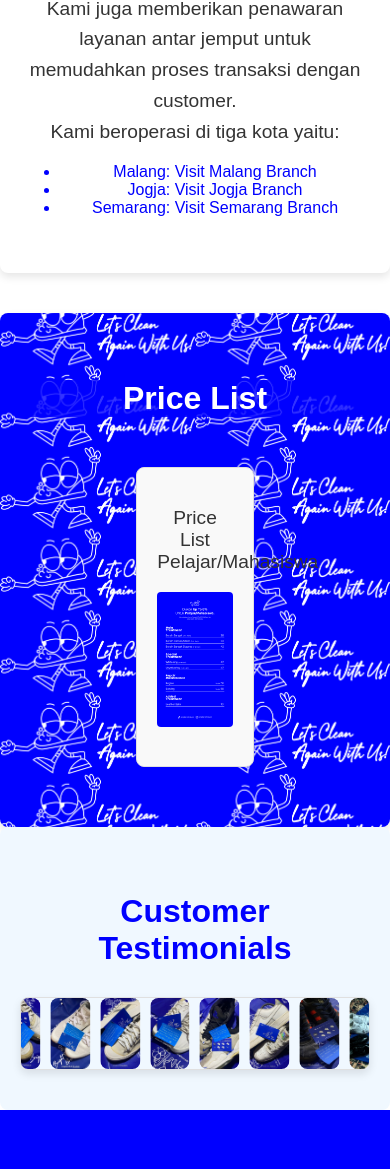
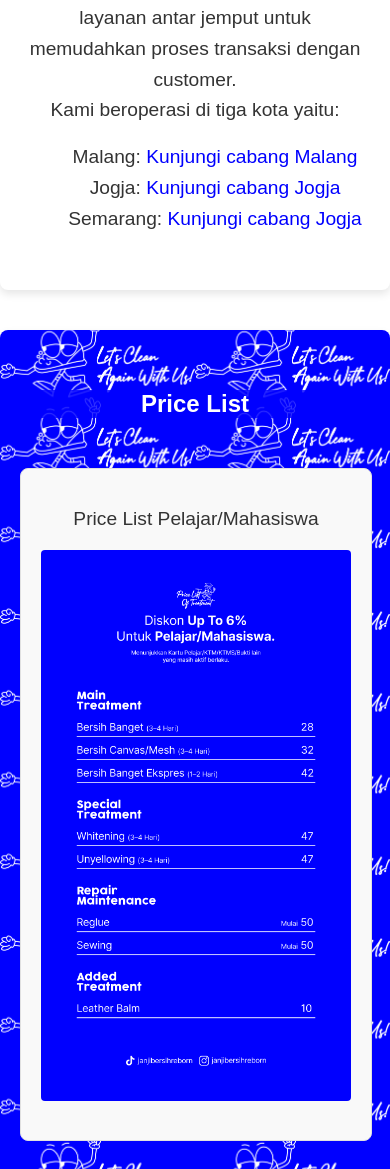
Before and after one commit to restuprtma/dasarWeb_restu, a plain HTML site: page UTS/index.html in a window 390 px wide. Shown: the part 831-2000 px from the top of the page. Drawn offline with nearby package versions, Linux system fonts and the light colour scheme.

Commit message:
Web statis - UTS pemrograman web

```diff
--- a/UTS/index.html
+++ b/UTS/index.html
@@ -3,7 +3,7 @@
 <head>
   <meta charset="UTF-8">
   <meta name="viewport" content="width=device-width, initial-scale=1.0">
-  <title>Shoe Cleaning Business</title>
+  <title>Janji Bersih</title>
   <link rel="stylesheet" href="styles.css">
   <script src="https://code.jquery.com/jquery-3.6.0.min.js"></script>
 </head>
@@ -22,9 +22,9 @@
     <p>Janji Bersih merupakan penyedia layanan pencucian dan perawatan sepatu yang berkomitmen untuk memberikan layanan yang sesuai bagi customer. Kami memiliki standar operasional prosedur yang dinamakan 3P, yaitu Penghilangan Bau, Pencucian/Perawatan Sepatu, dan Penyempurnaan Sepatu. Dengan tim yang berpengalaman dan menggunakan teknik serta produk perawatan berkualitas didukung dengan SOP yang terstandarisasi, kami memastikan setiap sepatu mendapatkan penanganan yang tepat sesuai dengan bahan dan kondisinya. Kami juga menawarkan harga yang terjangkau dengan tetap mempertahankan kualitas layanan tinggi. Kami juga memberikan penawaran layanan antar jemput untuk memudahkan proses transaksi dengan customer.</p>
     <p>Kami beroperasi di tiga kota yaitu:</p>
     <ul>
-      <li>Malang: <a href="https://maps.app.goo.gl/79SQWqoczXSFFKX46" target="_blank">Visit Malang Branch</a></li>
-      <li>Jogja: <a href="https://maps.app.goo.gl/fB85aFiqfTLNJ48G8" target="_blank">Visit Jogja Branch</a></li>
-      <li>Semarang: <a href="https://maps.app.goo.gl/bXfkjpSqyYX3gFvE6" target="_blank">Visit Semarang Branch</a></li>
+      <p>Malang: <a href="https://maps.app.goo.gl/79SQWqoczXSFFKX46" target="_blank">Kunjungi cabang Malang</a></p>
+      <p>Jogja: <a href="https://maps.app.goo.gl/fB85aFiqfTLNJ48G8" target="_blank">Kunjungi cabang Jogja</a></p>
+      <p>Semarang: <a href="https://maps.app.goo.gl/bXfkjpSqyYX3gFvE6" target="_blank">Kunjungi cabang Jogja</a></p>
     </ul>
   </section>
 
--- a/UTS/styles.css
+++ b/UTS/styles.css
@@ -1,3 +1,4 @@
+/* Global Styles */
 body {
   font-family: Arial, sans-serif;
   background-color: #ffffff;
@@ -5,7 +6,6 @@ body {
   margin: 0;
   padding: 0;
 }
-
 
 /* Header */
 header {
@@ -16,31 +16,21 @@ header {
 }
 
 .logo {
-  width: 200px; /* Adjust width to suit your design */
+  width: 200px;
   height: auto;
   display: block;
   margin: 0 auto;
 }
-
-
 
 section {
   padding: 20px;
 }
 
 
-a {
-  color: #0000ff;
-  text-decoration: none;
-}
-
-a:hover {
-  text-decoration: underline;
-}
 
 /* Business Info */
 #business-info {
-  background-color: #fff; /* Light gray background */
+  background-color: #fff;
   padding: 40px 20px;
   text-align: center;
   border-radius: 8px;
@@ -50,7 +40,7 @@ a:hover {
 
 #business-info h2 {
   font-size: 2.2em;
-  color: #0000ff; /* Business color blue */
+  color: #0000ff;
   margin-bottom: 20px;
   font-weight: bold;
 }
@@ -63,13 +53,22 @@ a:hover {
   line-height: 1.6;
 }
 
+#business-info a {
+  color: #0000ff;
+  text-decoration: none;
+}
+
+#business-info a:hover {
+  text-decoration: underline;
+}
+
 /* Price List Section */
 #price-list {
-  background-color: #0000ff; /* Keep white background */
-  background-image: url('img/Lets Clean Sober.PNG'); /* Path to your super graphic */
-  background-repeat: repeat; /* Repeats the graphic */
-  background-size: 50%; /* Size of each graphic tile, adjust as needed */
-  background-position: right; /* Adjust the size to fit your pattern */
+  background-color: #0000ff;
+  background-image: url('img/Lets Clean Sober.PNG');
+  background-repeat: repeat;
+  background-size: 50%;
+  background-position: right;
   padding: 40px 20px;
   border-radius: 8px;
   box-shadow: 0px 4px 8px rgba(0, 0, 0, 0.1);
@@ -78,17 +77,16 @@ a:hover {
   overflow: hidden;
 }
 
-
 #price-list h2 {
   background-color: rgba(0, 0, 255, 0.8);
   font-size: 2em;
-  color: #fff; /* Business color blue */
+  color: #fff;
   margin-bottom: 30px;
 }
 
 .price-item {
   display: inline-block;
-  width: calc(33% - 40px); /* Three items per row */
+  width: calc(33.33% - 40px); /* Three items per row */
   margin: 20px;
   padding: 20px;
   background-color: #f9f9f9;
@@ -113,16 +111,12 @@ a:hover {
   transform: translateY(-10px);
   box-shadow: 0px 8px 16px rgba(0, 0, 0, 0.15);
 }
-
-
-
 /* Testimonials */
 #testimonials {
-  background-color: #f0f8ff; /* Light blue tint */
+  background-color: #f0f8ff;
   padding: 40px 20px;
   border-radius: 8px;
   text-align: center;
-  position: relative;
 }
 
 #testimonials h2 {
@@ -181,7 +175,7 @@ a:hover {
 
 /* Footer */
 footer {
-  background-color: #0000ff; /* Business blue */
+  background-color: #0000ff;
   color: white;
   padding: 40px 20px;
   text-align: center;
@@ -214,7 +208,7 @@ footer .footer-links a {
 }
 
 footer .footer-links a:hover {
-  color: #ffdf00; /* Hover effect with contrasting color */
+  color: #ffdf00;
 }
 
 footer .social-links {
@@ -229,7 +223,7 @@ footer .social-links a {
 }
 
 footer .social-links a:hover {
-  transform: scale(1.2); /* Enlarge icons on hover */
+  transform: scale(1.2);
 }
 
 footer p {
@@ -237,3 +231,41 @@ footer p {
   margin-top: 20px;
   color: #ccc;
 }
+
+/* Media Queries for Responsiveness */
+@media (max-width: 1024px) {
+  .price-item {
+    width: calc(50% - 40px); /* Two items per row on tablets */
+    margin: 20px;
+  }
+
+  #testimonial-images img {
+    width: calc(20% - 10px); /* 5 images per slide on tablet */
+  }
+}
+
+@media (max-width: 768px) {
+  .price-item {
+    width: calc(100% - 40px); /* One item per row on smartphones */
+    margin: 20px auto; /* Center the items */
+  }
+
+  #testimonial-images img {
+    width: calc(33.33% - 10px); /* 3 images per slide on mobile */
+  }
+
+  footer .footer-links {
+    flex-direction: column;
+    gap: 10px;
+  }
+}
+
+@media (max-width: 480px) {
+  #testimonials h2, #price-list h2, #business-info h2 {
+    font-size: 1.5em; /* Smaller headings on mobile */
+  }
+
+  footer .footer-content h3 {
+    font-size: 1.5em;
+  }
+}
```
